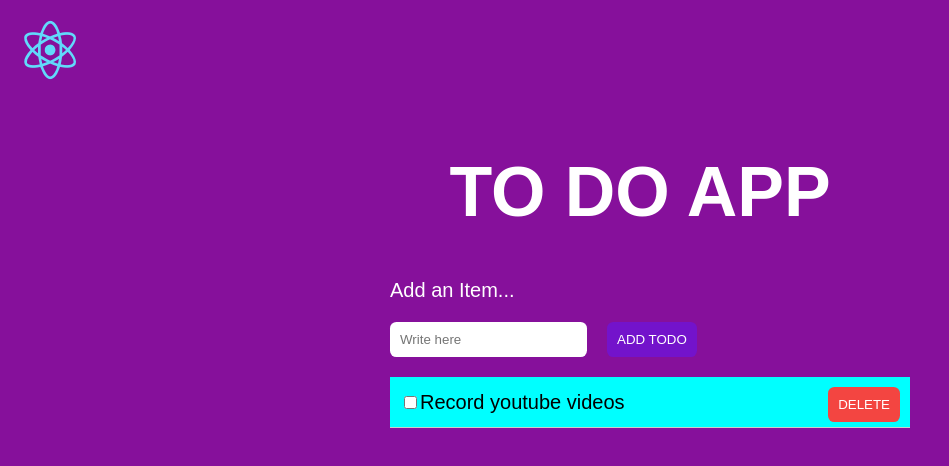
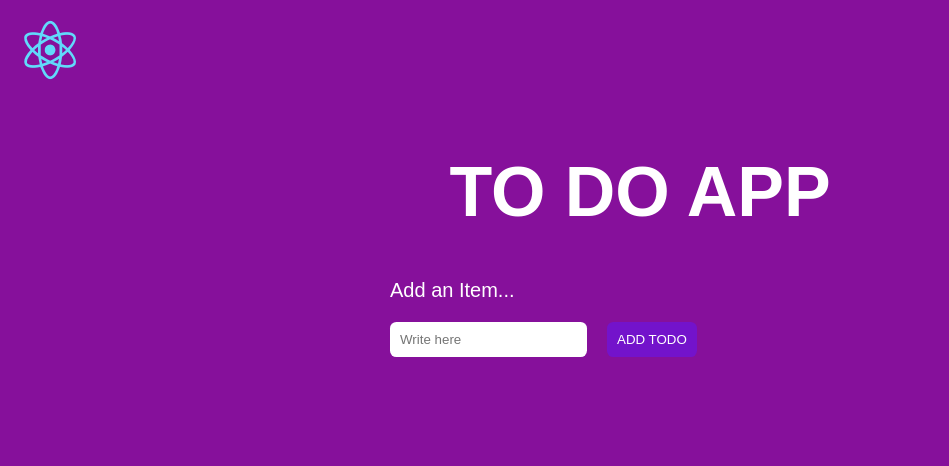
Before and after one commit to sksum/Interactive-TODO-List, a React (Create React App) app: page / in a window 1280 px wide. Shown: the top 466 px of the page, without its empty margins (0-949 px from the left). Built offline with nearby package versions, Linux system fonts and the light colour scheme.

Commit message:
initial values sorted

```diff
--- a/src/App.js
+++ b/src/App.js
@@ -69,11 +69,7 @@ class App extends React.Component {
                   </li>
                 )
               })}
-              <li>
-                <input type="checkbox" name="" id=""/>
-                Record youtube videos
-                <button className="btn">Delete</button>
-              </li>
+
             </ul>
           </div>
           </div>
```
